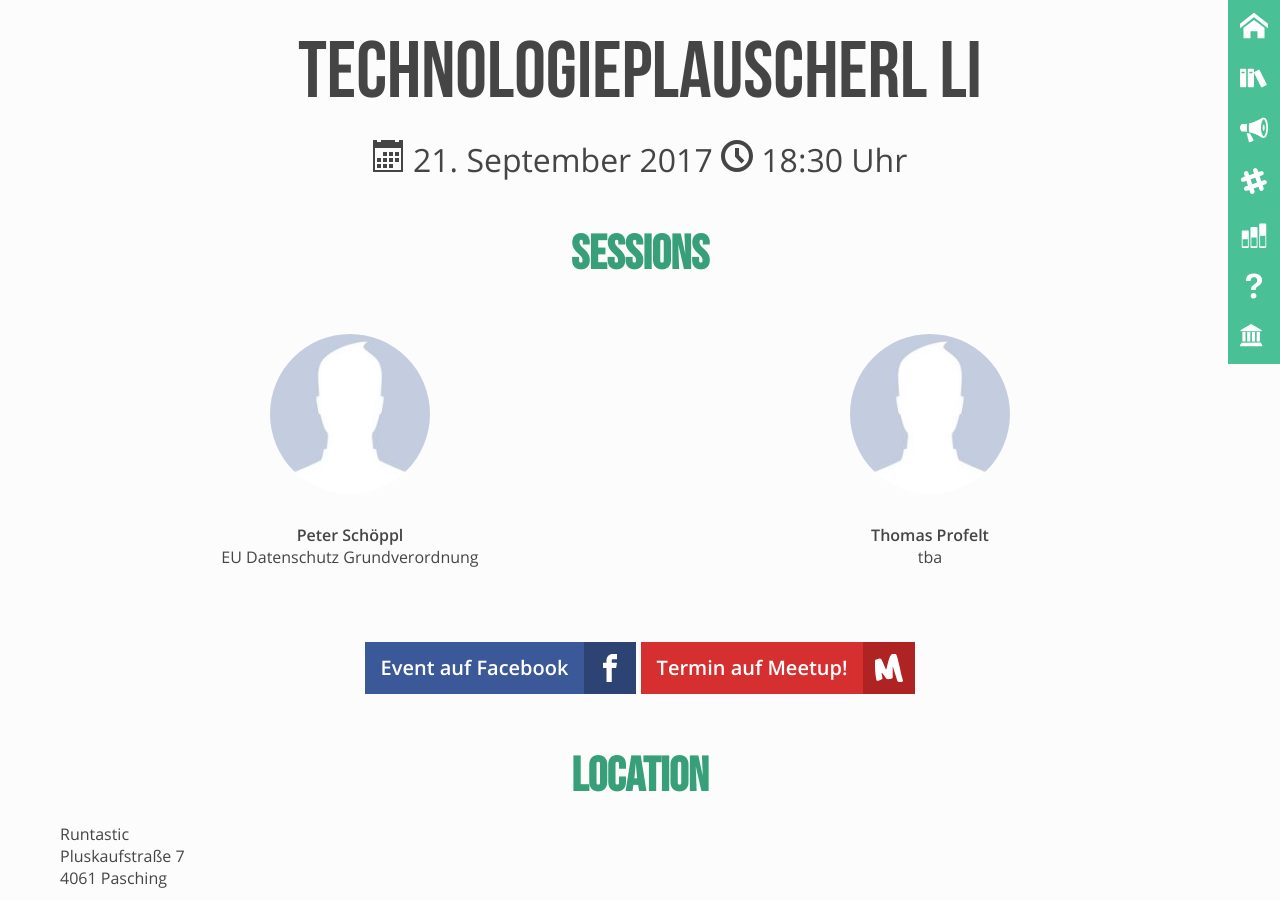
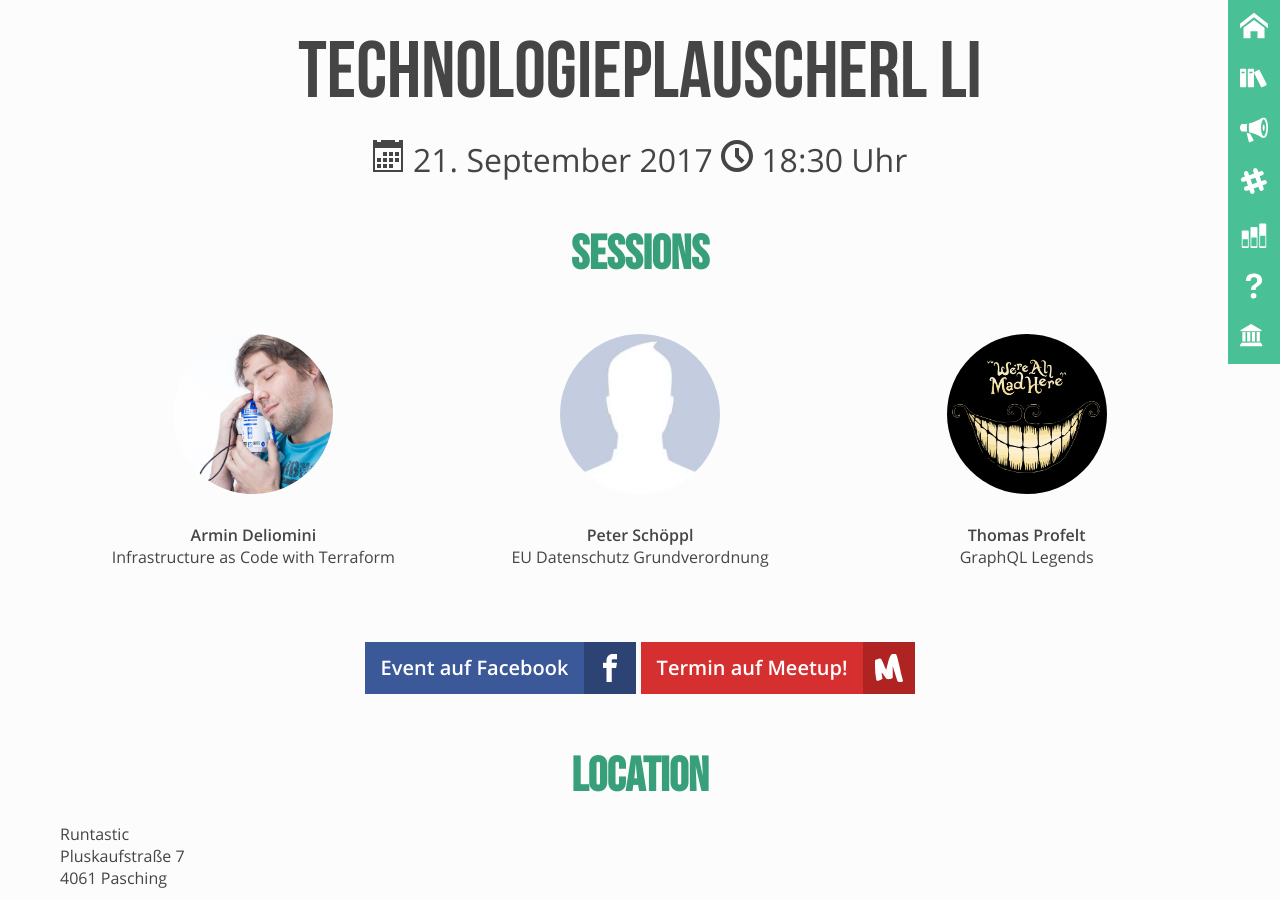
Before and after one commit to mericanAncer127/plauscherl, a Jekyll site: the page built from _plauscherl/51.html, in a window 1280 px wide and 900 px high. Built offline with Jekyll 4.4.1, drawn with Linux system fonts in a browser that asks for light colours.

Commit message:
updates speaker avatar and talk

```diff
--- a/_plauscherl/51.html
+++ b/_plauscherl/51.html
@@ -22,11 +22,15 @@ location:
 sponsor: <a href="https://www.runtastic.at">Runtastic</a>
 speakers:
 -
+  name: Armin Deliomini
+  talk: "Infrastructure as Code with Terraform"
+  img:  "/img/speaker-avatars/armin-deliomini.jpg"
+-
   name: "Peter Schöppl"
   talk: "EU Datenschutz Grundverordnung"
   img:  //technologieplauscherl.at/img/speaker_male_no_img.jpg
 -
   name: "Thomas Profelt"
-  talk: "tba"
-  img:  //technologieplauscherl.at/img/speaker_male_no_img.jpg
+  talk: "GraphQL Legends"
+  img:  "/img/speaker-avatars/thomas-profelt.png"
 ---
```
Also changed, not shown: img/speaker-avatars/armin-deliomini.jpg (added), img/speaker-avatars/thomas-profelt.png (added).
